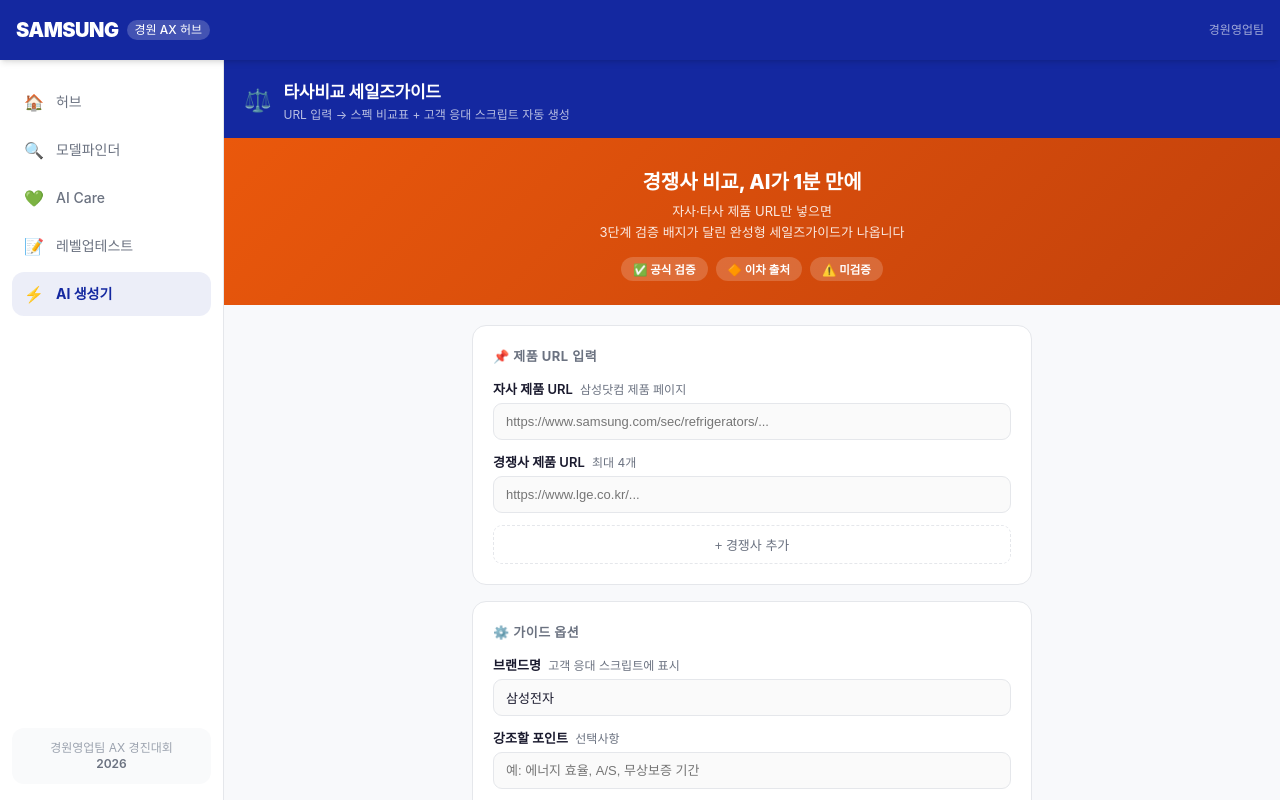
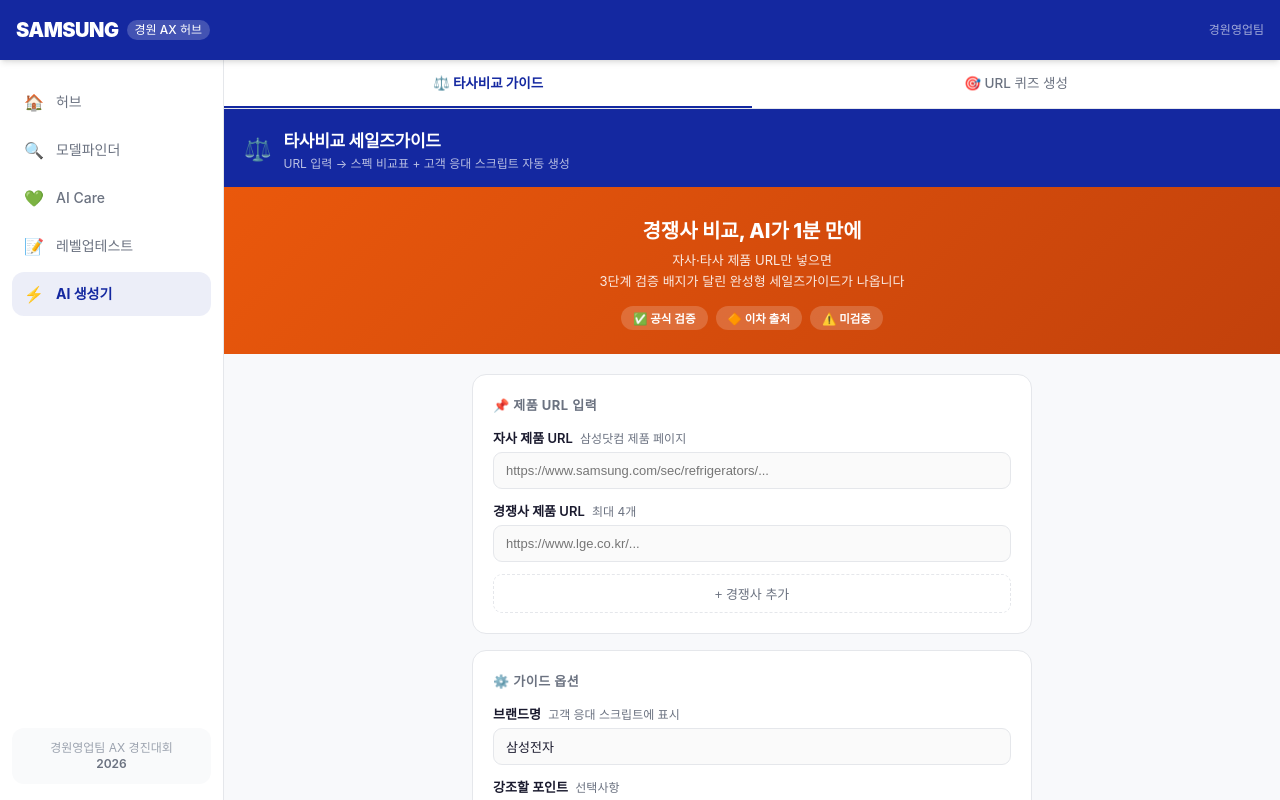
Before and after one commit to rhrjsgks-jarvis/gyeongwon-ax-hub, a Next.js app: page /compare in a window 1280 px wide. Built offline with nearby package versions, Linux system fonts and the light colour scheme.

Commit message:
feat: compare — tabbed interface (비교가이드+퀴즈)

```diff
--- a/app/compare/page.tsx
+++ b/app/compare/page.tsx
@@ -1,16 +1,48 @@
 'use client'
 
+import { useState } from 'react'
+
+type Tab = 'compare' | 'quiz'
+
+const TABS = [
+  { id: 'compare' as Tab, label: '⚖️ 타사비교 가이드', src: '/compare-app.html' },
+  { id: 'quiz'   as Tab, label: '🎯 URL 퀴즈 생성',  src: '/quiz-app.html'   },
+]
+
 export default function ComparePage() {
+  const [tab, setTab] = useState<Tab>('compare')
+
   return (
     <div
       className="-m-4 md:-m-6"
-      style={{ height: 'calc(100vh - 60px)', marginBottom: '-6rem' }}
+      style={{ height: 'calc(100vh - 60px)', marginBottom: '-6rem', display: 'flex', flexDirection: 'column' }}
     >
-      <iframe
-        src="/compare-app.html"
-        className="w-full h-full border-0"
-        title="타사비교 세일즈가이드"
-      />
+      <div style={{ display: 'flex', background: '#ffffff', borderBottom: '1.5px solid #e5e7eb', flexShrink: 0 }}>
+        {TABS.map((t) => (
+          <button
+            key={t.id}
+            onClick={() => setTab(t.id)}
+            style={{
+              flex: 1, padding: '13px 0', fontSize: '13.5px',
+              fontWeight: tab === t.id ? 700 : 500,
+              color: tab === t.id ? '#1428A0' : '#6b7280',
+              background: 'none', border: 'none',
+              borderBottom: tab === t.id ? '2.5px solid #1428A0' : '2.5px solid transparent',
+              cursor: 'pointer', fontFamily: 'inherit', transition: 'color 0.15s, border-color 0.15s',
+            }}
+          >
+            {t.label}
+          </button>
+        ))}
+      </div>
+      {TABS.map((t) => (
+        <iframe
+          key={t.id}
+          src={t.src}
+          title={t.label}
+          style={{ flex: 1, border: 'none', display: tab === t.id ? 'block' : 'none', width: '100%' }}
+        />
+      ))}
     </div>
   )
 }
```
